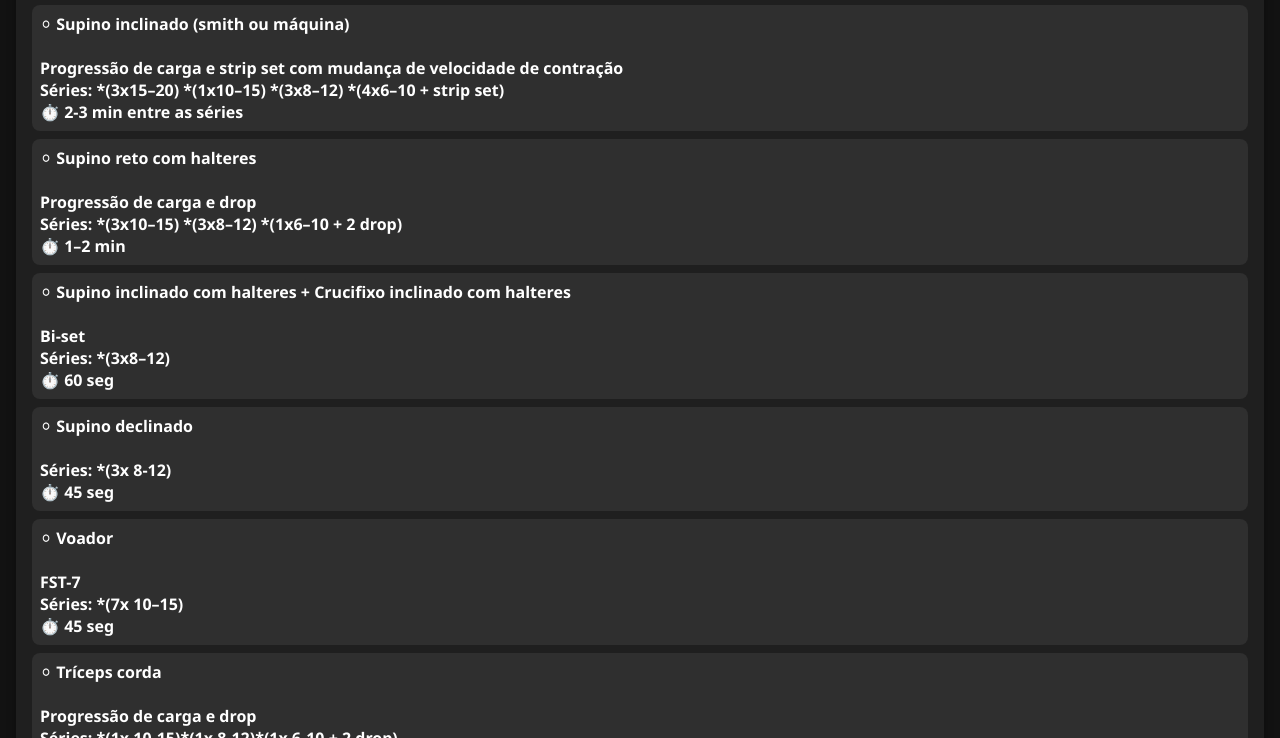
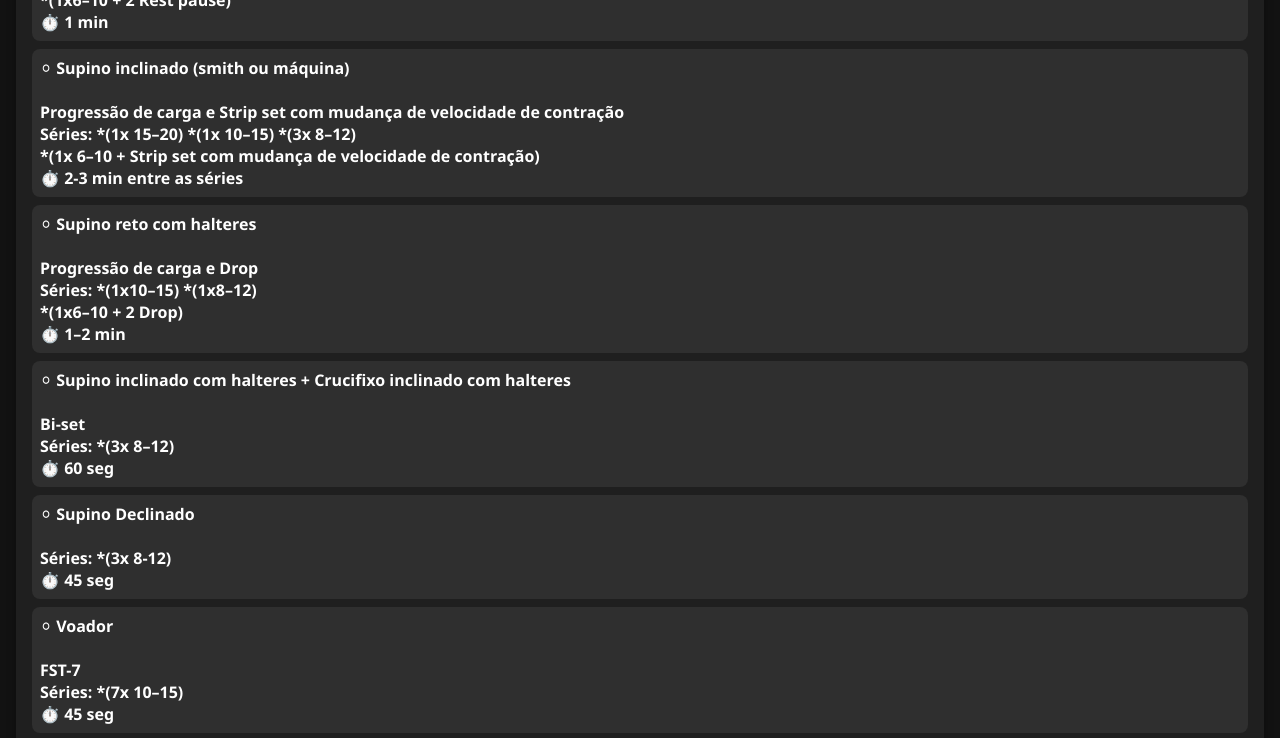
Before and after one commit to marlonprado2025/Ficha_de_Treino_Alem_da_Genetica, a plain HTML site: page index.html in a window 1280 px wide. Shown: the part 434-1172 px from the top of the page. Drawn offline with Linux system fonts and the light colour scheme.

Commit message:
Add treinos

```diff
--- a/index.html
+++ b/index.html
@@ -38,35 +38,39 @@
           exercicios: [
             `⚪ Panturrilha em pé
 
-             Progressão de carga e drop
-             Séries: *(1x 15–20)  *(1x 10–15) *(1x 8–12)  *(1x 6–10 + 2 drop)
+             Progressão de carga e Drop
+             Séries: *(1x 15–20)  *(1x 10–15) *(1x 8–12)
+             *(1x 6–10 + 2 Drop)
              ⏱️ 1 min`,
 
             `⚪ Panturrilha sentada
 
-             Pico de contração de 2 segundos e rest pause
-             Séries: *(1x10–15) *(1x8–12) *(1x6–10 + 2 rest pause)
+             Pico de contração de 2 seg e Rest pause
+             Séries: *(1x10–15) *(1x8–12)
+             *(1x6–10 + 2 Rest pause)
              ⏱️  1 min`,
 
             `⚪ Supino inclinado (smith ou máquina)
 
-             Progressão de carga e strip set com mudança de velocidade de contração
-             Séries: *(3x15–20) *(1x10–15) *(3x8–12) *(4x6–10 + strip set)
+             Progressão de carga e Strip set com mudança de velocidade de contração
+             Séries: *(1x 15–20) *(1x 10–15) *(3x 8–12)
+             *(1x 6–10 + Strip set com mudança de velocidade de contração)
              ⏱️  2-3 min entre as séries`,
 
             `⚪ Supino reto com halteres
 
-            Progressão de carga e drop
-             Séries: *(3x10–15) *(3x8–12) *(1x6–10 + 2 drop)
+            Progressão de carga e Drop
+             Séries: *(1x10–15) *(1x8–12)
+             *(1x6–10 + 2 Drop)
              ⏱️ 1–2 min `,
 
             `⚪ Supino inclinado com halteres + Crucifixo inclinado com halteres
 
             Bi-set
-             Séries: *(3x8–12)
+             Séries: *(3x 8–12)
              ⏱️ 60 seg `,
 
-            `⚪ Supino declinado
+            `⚪ Supino Declinado
 
              Séries: *(3x 8-12)
              ⏱️ 45 seg `,
@@ -79,8 +83,9 @@
 
             `⚪ Tríceps corda
 
-            Progressão de carga e drop
-             Séries: *(1x 10-15)*(1x 8-12)*(1x 6-10 + 2 drop)
+            Progressão de carga e Drop
+             Séries: *(1x 10-15)*(1x 8-12)
+             *(1x 6-10 + 2 Drop)
              ⏱️ 1 min `,
 
             `⚪ Tríceps testa
@@ -100,19 +105,19 @@
 
             `⚪ Abdominal infra na torre
 
-              Séries: 3x RM
+              Séries: 3x RM (máximo de repetições possíveis)
               ⏱️ 45 seg `,
 
             `⚪ Remada curvada pronada
 
-            Pico de contração de 2 seg
-              Séries: 1x10–15, 1x8–12, 1x6–10
+            Progressão de carga
+              Séries: 1x 15-20, 1x 10-151x 8-12, 1x 6-10
               ⏱️  2–3 min
                `,
 
             `⚪ Remada baixa pegada aberta
 
-            Pico de contração de 2 seg
+            Progressão de carga e Pico de contração de 2 seg
               Séries: 1x10–15, 1x8–12, 1x6–10
               ⏱️  2–3 min
              `,
@@ -120,52 +125,229 @@
             `⚪ Serrote (remada unilateral)
 
             Pico de contração de 2 seg
-              Séries: 3x8–12
+              Séries: 3x 8–12
+              ⏱️ 1 min
                `,
 
             `⚪ Pulley frente pegada aberta
 
-            Pico de contração de 2 seg no Drop
-              Séries: 1x10–15, 1x8–12, 1x6–10 + 2 drop
+           Progressão de carga, Pico de contração de 2 seg e Drop
+              Séries: 1x10–15, 1x8–12, 1x6–10 + 2 Drop
               ⏱️ 90 seg
               `,
 
             `⚪ Pulley frente supinado
 
               Pico de contração de 2 seg
-              Séries: 5x8–12
+              Séries: 3x 8–12
               ⏱️ 45 seg
               `,
 
             `⚪ Meio terra (rack pull)
 
-              Séries: 1x10–15, 1x8–12, 1x6–10
+              Progressão de carga
+              Séries: 1x10–15, 1x8–12, 2x 6–10
               ⏱️ 2–3 min`,
 
             `⚪ Lombar no banco romano
 
-              Séries: 5x12
+              Séries: 3x 8–12
               ⏱️ 45 seg`,
 
             `⚪ Rosca Scott (máquina ou cross)
 
               Pico de contração de 2 seg
-              Séries: 5x12
+              Séries: 5x 8-12
               ⏱️ 45 seg
               `,
           ],
         },
         {
           titulo: "Treino C ",
-          exercicios: [` `, ` `, ` `, ` `, ` `, ` `, ` `, ` `],
+          exercicios: [`
+          ⚪ Agachamento Livre
+
+          Progressão de carga
+          Séries: 3x 8-12
+          ⏱️ 2-3 min`,
+
+          `⚪ Leg 45°
+
+          10 repetições parciais após a falha
+          Séries: 4x 8-12
+          ⏱️ 90 seg
+          `,
+          `⚪ Cadeira Extenssora
+
+          Pico de contração de 2 seg
+
+          Séries: *(2x 15-20) ⏱️ 30 seg
+          *(2x 8-12) ⏱️ 90 seg
+          *(1x 6-10 + 3 Drops
+          `,
+
+          `⚪  Flexor Deitado
+
+          Progressão de carga e Rest pause
+
+          Séries: *(1x 15–20) *(1x 10–15) *(1x 8–12)
+          *(2x 6–10 + 2 Rest pause)
+          ⏱️ 1-2 min
+          `,
+
+          `⚪  Flexor Sentado
+
+          Séries: 5x 10-15
+          ⏱️45 seg
+          `,
+
+          `⚪ Elevação de Quadril
+
+          Pico de contração de 2 seg
+          Séries: 3x 10-15
+          ⏱️ 1 min
+          `,
+
+          `⚪ Adutor + Abdutor
+
+          Bi-set Pico de contração de 2 seg
+          Séries: 3x 10-15
+          ⏱️ 45 seg
+          `,
+        ],
         },
         {
           titulo: "Treino D ",
-          exercicios: [` `, ` `, ` `, ` `, ` `, ` `, ` `, ` `],
+          exercicios: [
+            `⚪ Panturrilha em pé
+
+            Progressão de carga e Drop
+
+            Séries: 1x 15-20, 1x 10-15, 1x 8-12,
+            1x 6-10 + 2 Drop
+            ⏱️ 1 min
+             `,
+
+            `⚪ Panturrilha Sentado
+
+            Pico de contração de 2 segundos e Rest pause
+            Séries: 1x 15-20, 1x 10-15, 1x 8-12,
+            1x 6-10 + 2 Rest pause
+            ⏱️ 2 min
+            `,
+
+            `⚪ Desenvolvimento com Halteres
+
+            Progressão de carga e Drop
+            Séries: 1x 15-20, 1x 10-15, 1x 8-12,
+            1x 6-10 + 2 Drop
+            ⏱️ 2-3 min
+             `,
+
+            `⚪  Elevação Frontal corda na polia
+
+            Progressão de carga e Drop
+            Séries: 1x 10-15, 1x 8-12,
+            1x 6-10 + 2 Drop
+            ⏱️ 1 min
+             `,
+
+            `⚪ Elevação Lateral Sentado
+
+            Repetições parciais após a falha
+            Séries: 3x 8-12
+            ⏱️ 45 seg
+             `,
+
+            `⚪  Elevação Lateral + Remada Alta com Barra
+
+            Bi-set
+            Series: 3x 8-12
+            ⏱️ 1 min
+
+             `,
+
+            ` ⚪ Elevação Lateral Unilateral no Cabo
+
+            Pico de contração de 2 seg
+            Séries: 3x 8-12
+            ⏱️ 45 seg
+              `,
+
+            `⚪  Voador Inverso
+
+            Séries: 3x 8-12
+            ⏱️ 45 seg
+              `
+            ],
         },
         {
           titulo: "Treino E ",
-          exercicios: [` `, ` `, ` `, ` `, ` `, ` `, ` `, ` `],
+          exercicios: [
+            ` ⚪ Abdominal Supra na Prancha
+
+            Séries: 3x RM (máximo de repetições possíveis)
+            ⏱️  45 seg `,
+
+             ` ⚪ Abdominal infra na torre
+
+            Séries: 3x RM (máximo de repetições possíveis)
+            ⏱️  45 seg `,
+
+            ` ⚪ Remada Curvada Pronada
+
+            Pico de contração de 2 seg
+            Séries: 3x 8-12
+            ⏱️ 1 min `,
+
+            ` ⚪ Pulley Frente Pegada Aberta
+
+            Pico de contração de 2 seg
+            Séries: 3x 8-12
+            ⏱️ 1 min               `,
+
+               ` ⚪ Rosca Direta na Barra em pé
+
+                Progressão de carga e Drop
+                Séries: 1x 10-15, 1x 8-12,
+                1x 6-10 + 2 Drop
+                ⏱️ 1-2 min`,
+
+               ` ⚪ Rosca Scott (máquina ou cross)
+
+                Séries: 3x 8-12
+                ⏱️ 1 min`,
+
+              ` ⚪ Rosca Direta com Halteres no Banco 45̣º
+
+              Pico de contração
+              Séries: 3x 8-12
+              ⏱️ 1 min`,
+
+               ` ⚪ Rosca Martelo Corda
+
+                Séries: 3x 8-12
+                ⏱️ 1 min`,
+
+               ` ⚪ Triceps testa no banco 30º
+
+               Progressão de carga e Repetições parciais apos falha
+
+                Séries: 1x 10-15, 1x 8-12,
+                1x 6-10 + 2 Drop
+                ⏱️ 1-2 min`,
+
+                ` ⚪ Tríceps corda
+
+                Pico de contração de 2 seg
+                Séries: 4x 8-12
+                ⏱️ 1 min`,
+
+                `⚪ Tríceps Francês no Cabo
+
+                Series: 3x 8-12
+                ⏱️ 1 min`,
+              ],
         },
       ];
 
```
